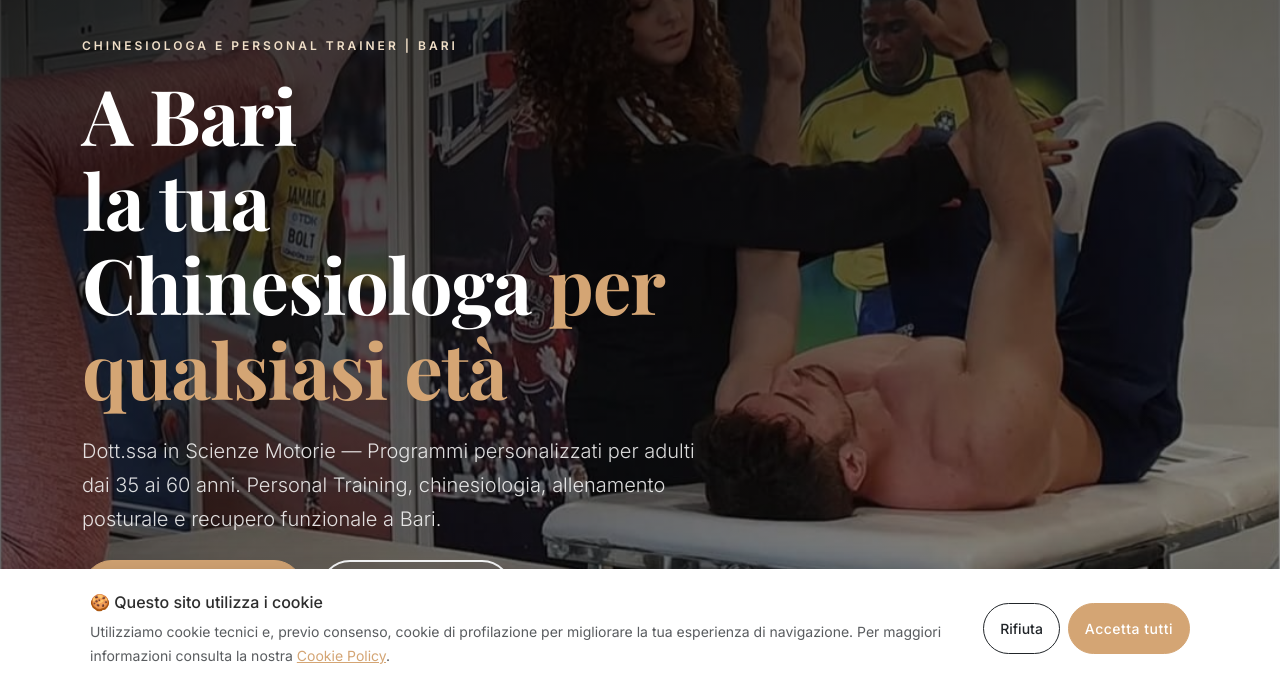
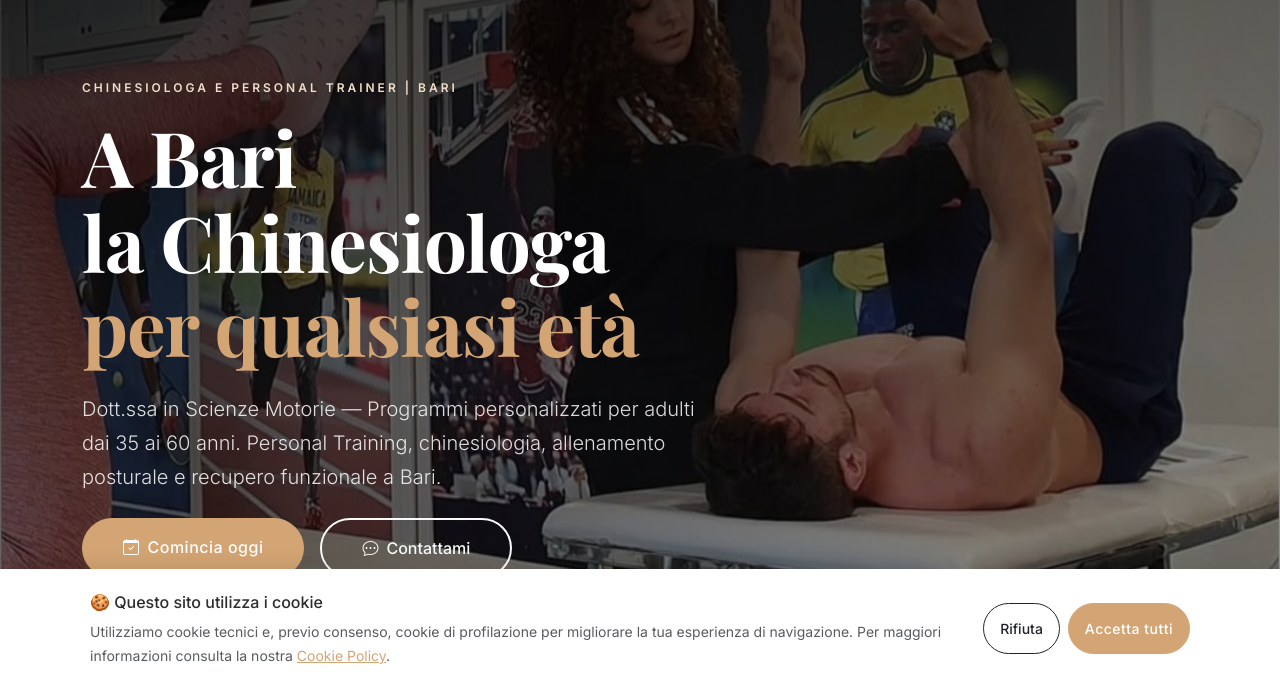
Before and after one commit to Saifer88/pauarepo, a plain HTML site: page index.html in a window 1280 px wide. Shown: the part 112-800 px from the top of the page. Drawn offline with nearby package versions, Linux system fonts and the light colour scheme.

Commit message:
tua remove

```diff
--- a/index.html
+++ b/index.html
@@ -567,7 +567,7 @@
             <div class="row align-items-center min-vh-100 py-5">
                 <div class="col-lg-8 col-xl-7 hero-text">
                     <p class="hero-tag text-uppercase fw-semibold letter-spacing mb-3">Chinesiologa e Personal Trainer | Bari</p>
-                    <h1 class="display-3 fw-bold mb-4 text-white">A Bari <br>la tua Chinesiologa <span class="text-accent">per qualsiasi età</span></h1>
+                    <h1 class="display-3 fw-bold mb-4 text-white">A Bari <br>la Chinesiologa <span class="text-accent">per qualsiasi età</span></h1>
                     <p class="lead mb-4" style="color: rgba(255,255,255,0.85);">Dott.ssa in Scienze Motorie — Programmi personalizzati per adulti dai 35 ai 60 anni. Personal Training, chinesiologia, allenamento posturale e recupero funzionale a Bari.</p>
                     <div class="d-flex gap-3 flex-wrap">
                         <a href="#shop" class="btn btn-primary btn-lg"><i class="bi bi-calendar-check me-2"></i>Comincia oggi</a>
```
